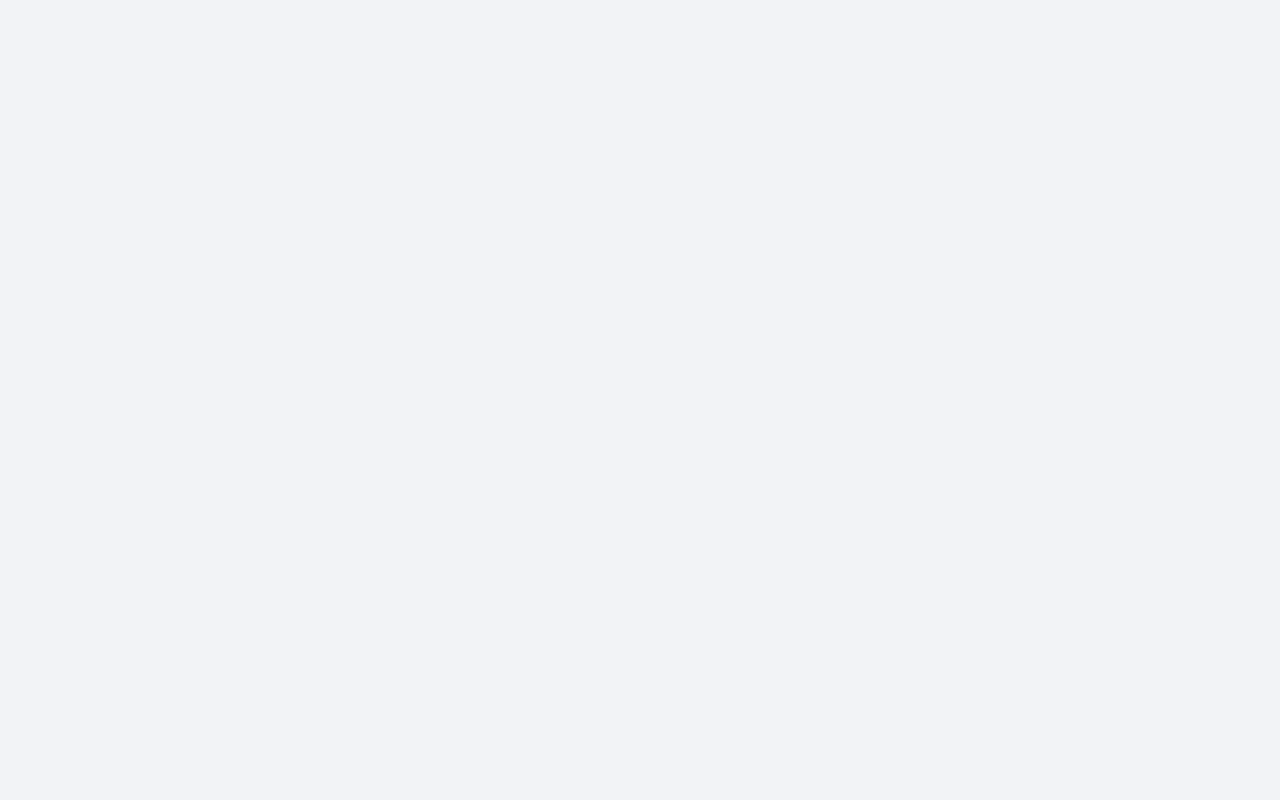
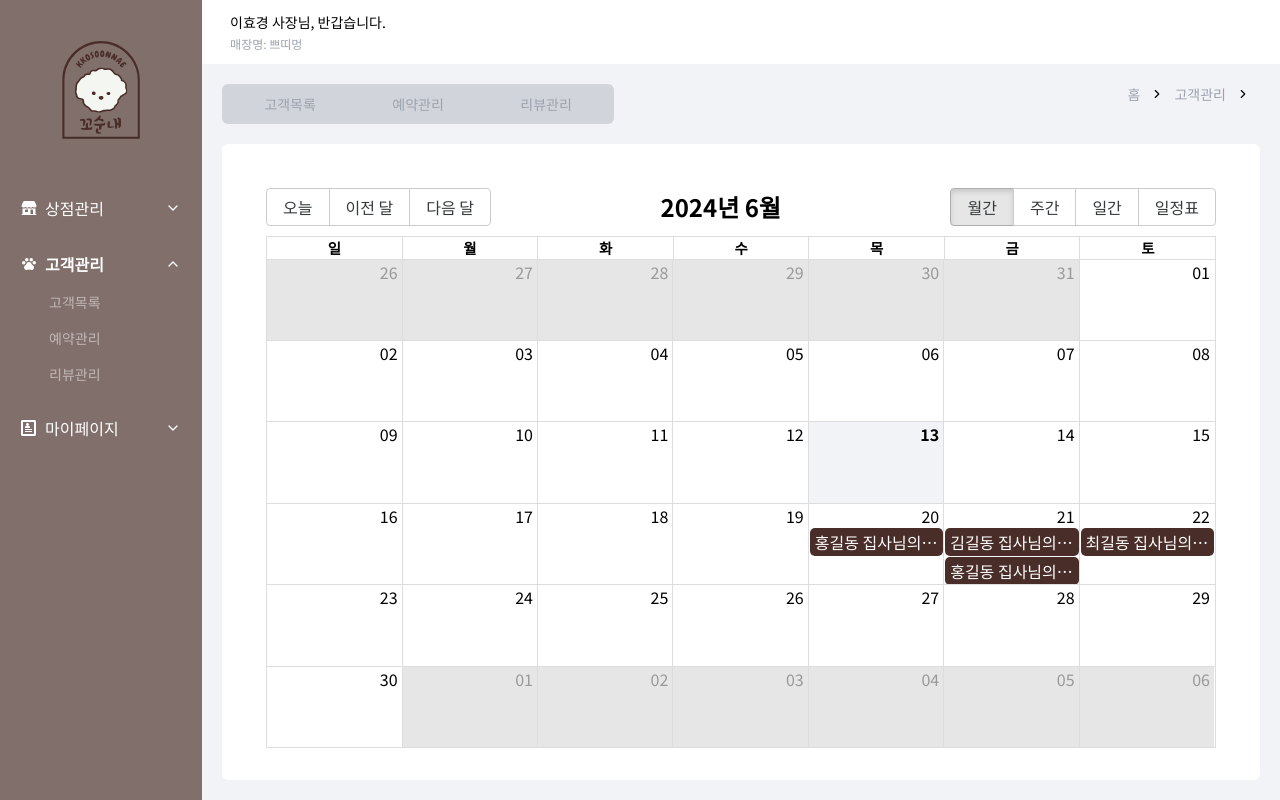
Before and after one commit to super-coding-3/kkosoonnae-president, a React (Create React App) app: page /customer-reservation-schedule in a window 1280 px wide. Before the commit this address had no page. Built offline with nearby package versions, Linux system fonts and the light colour scheme; the HTML template or start-up script is replaced by a standard one.

Commit message:
[style] 예약 스케줄 CSS 구현

```diff
--- a/package.json
+++ b/package.json
@@ -13,8 +13,10 @@
     "@testing-library/react": "^13.4.0",
     "@testing-library/user-event": "^13.5.0",
     "@types/jest": "^27.5.2",
+    "@types/moment": "^2.13.0",
     "@types/node": "^16.18.98",
     "@types/react": "^18.3.3",
+    "@types/react-big-calendar": "^1.8.9",
     "@types/react-dom": "^18.3.0",
     "@types/react-router-dom": "^5.3.3",
     "chart.js": "^4.4.3",
@@ -22,7 +24,9 @@
     "clsx": "^2.1.1",
     "date-fns": "^3.6.0",
     "lucide-react": "^0.394.0",
+    "moment": "^2.30.1",
     "react": "^18.3.1",
+    "react-big-calendar": "^1.13.0",
     "react-chartjs-2": "^5.2.0",
     "react-day-picker": "^8.10.1",
     "react-dom": "^18.3.1",
--- a/src/constants/constants.tsx
+++ b/src/constants/constants.tsx
@@ -5,6 +5,7 @@ import EditUserInfo from "page/mypage/EditUserInfo";
 import ChangePassword from "page/mypage/ChangePassword";
 import ReservationDetail from "page/reservation_management/ReservationDetail";
 import ReservationDashboard from "page/reservation_management/ReservationDashboard";
+import ReservationSchedule from "page/reservation_management/ReservationSchedule";
 
 // Router_infos에 object 순서 변경하면 안됨
 export const ROUTER_INFOS = [
@@ -32,6 +33,11 @@ export const ROUTER_INFOS = [
   {
     path: "/customer-reservation-dashboard",
     element: <ReservationDashboard />,
+  },
+  // 예약 스케줄
+  {
+    path: "/customer-reservation-schedule",
+    element: <ReservationSchedule />,
   },
 ];
 
--- /dev/null
+++ b/src/page/reservation_management/ReservationSchedule.tsx
@@ -0,0 +1,105 @@
+import Layout from "components/common/Layout/Layout";
+
+import {
+  Calendar,
+  DateLocalizer,
+  Formats,
+  momentLocalizer,
+} from "react-big-calendar";
+import moment from "moment";
+import "moment/locale/ko";
+import "react-big-calendar/lib/css/react-big-calendar.css";
+import "../../styles/customReservationSchedule.css";
+
+const ReservationSchedule: React.FC = () => {
+  const reservationData = [
+    {
+      id: 1,
+      title: "홍길동 집사님의 띵동이",
+      start: new Date(2024, 5, 20, 10, 0),
+      end: new Date(2024, 5, 20, 11, 0),
+      desc: "예약 확정",
+    },
+    {
+      id: 2,
+      title: "홍길동 집사님의 띵동이",
+      start: new Date(2024, 5, 21, 15, 0),
+      end: new Date(2024, 5, 21, 16, 0),
+      desc: "예약 확정",
+    },
+    {
+      id: 3,
+      title: "김길동 집사님의 띵동이",
+      start: new Date(2024, 5, 21, 13, 0),
+      end: new Date(2024, 5, 21, 14, 0),
+      desc: "예약 확정",
+    },
+    {
+      id: 4,
+      title: "최길동 집사님의 띵동이",
+      start: new Date(2024, 5, 22, 15, 0),
+      end: new Date(2024, 5, 22, 16, 0),
+      desc: "예약 확정",
+    },
+  ];
+
+  const localizer: DateLocalizer = momentLocalizer(moment);
+  const formats: Partial<Formats> = {
+    monthHeaderFormat: (
+      date: Date,
+      culture?: string,
+      localizer?: DateLocalizer
+    ) => localizer!.format(date, "YYYY년 MMMM", culture),
+    dayHeaderFormat: (date, culture, localizer) =>
+      localizer!.format(date, "MMMM Do (ddd)", culture),
+    dayRangeHeaderFormat: ({ start, end }, culture, localizer) =>
+      localizer!.format(start, "MMMM D일", culture) +
+      " ~ " +
+      localizer!.format(end, "MMMM D일", culture),
+    agendaHeaderFormat: ({ start, end }, culture, localizer) =>
+      localizer!.format(start, "YYYY년 MMMM D일", culture) +
+      " ~ " +
+      localizer!.format(end, "YYYY년 MMMM D일", culture),
+    agendaDateFormat: (date, culture, localizer) =>
+      moment(date).format("M월 D일 (ddd)"),
+    timeGutterFormat: (date, culture, localizer) =>
+      localizer!.format(date, "a hh:mm", culture),
+    dayFormat: (date, culture, localizer) =>
+      localizer!.format(date, "MM/DD (ddd)", culture),
+  };
+
+  const messages = {
+    date: "날짜",
+    time: "시간",
+    event: "내용",
+    month: "월간",
+    week: "주간",
+    day: "일간",
+    agenda: "일정표",
+    today: "오늘",
+    previous: "이전 달",
+    next: "다음 달",
+    noEventsInRange: "해당 기간에 예약이 없습니다.",
+  };
+
+  return (
+    <Layout>
+      <div className="p-4 h-full">
+        <Calendar
+          localizer={localizer}
+          events={reservationData}
+          startAccessor="start"
+          endAccessor="end"
+          style={{ height: "70vh" }}
+          formats={formats}
+          messages={messages}
+          onSelectEvent={(event) =>
+            (window.location.href = "/customer-reservation-detail")
+          }
+        />
+      </div>
+    </Layout>
+  );
+};
+
+export default ReservationSchedule;
--- /dev/null
+++ b/src/styles/customReservationSchedule.css
@@ -0,0 +1,17 @@
+.rbc-toolbar-label {
+  font-size: 24px;
+  font-weight: bold;
+}
+
+.rbc-today {
+  background-color: #f2f3f6;
+}
+
+.rbc-event {
+  background-color: #492d28;
+}
+
+.rbc-day-slot .rbc-event {
+  background-color: #492d28;
+  border: 1px solid #492d28;
+}
```
Also changed, not shown: 1 other file (tests, documents, lock files or other folders).
